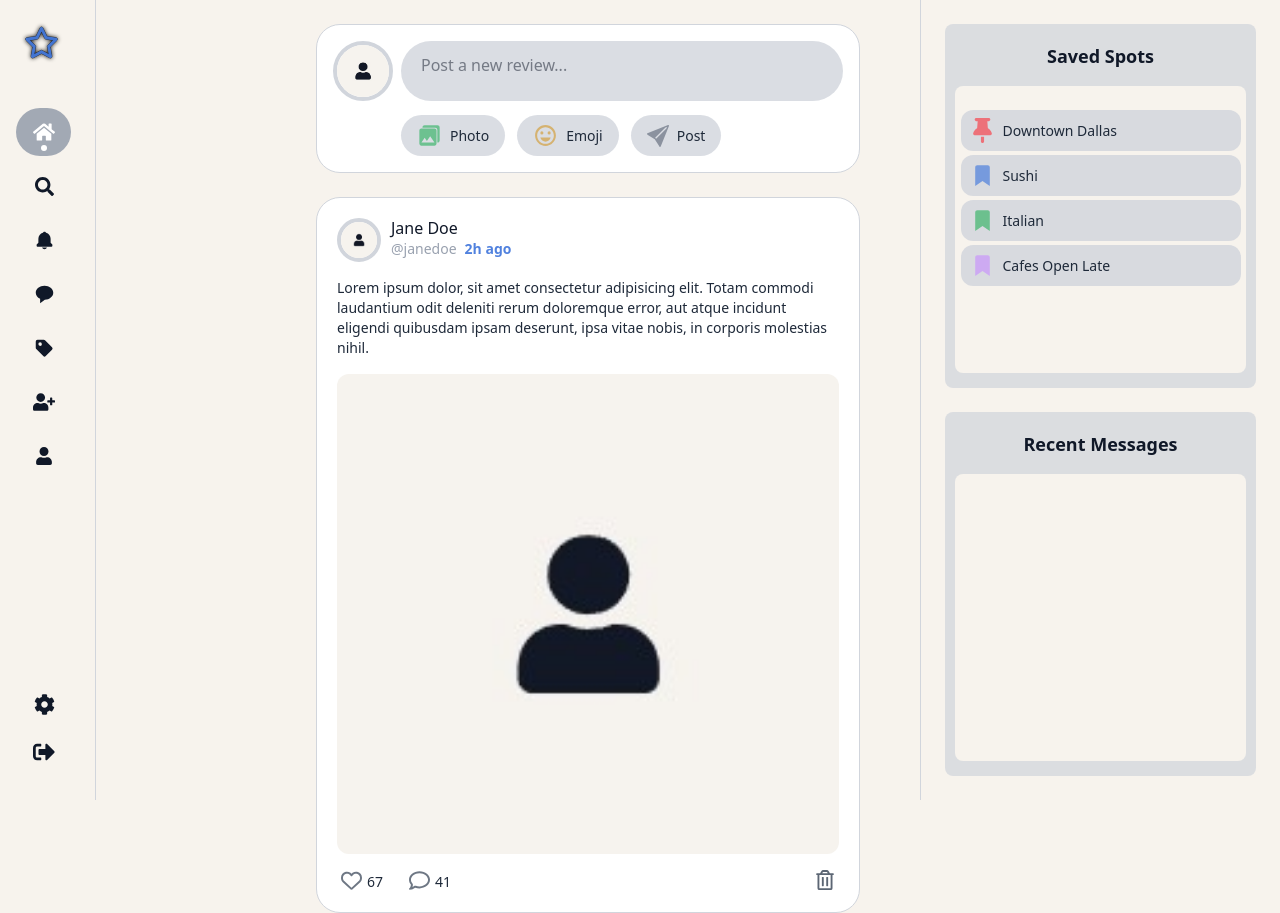
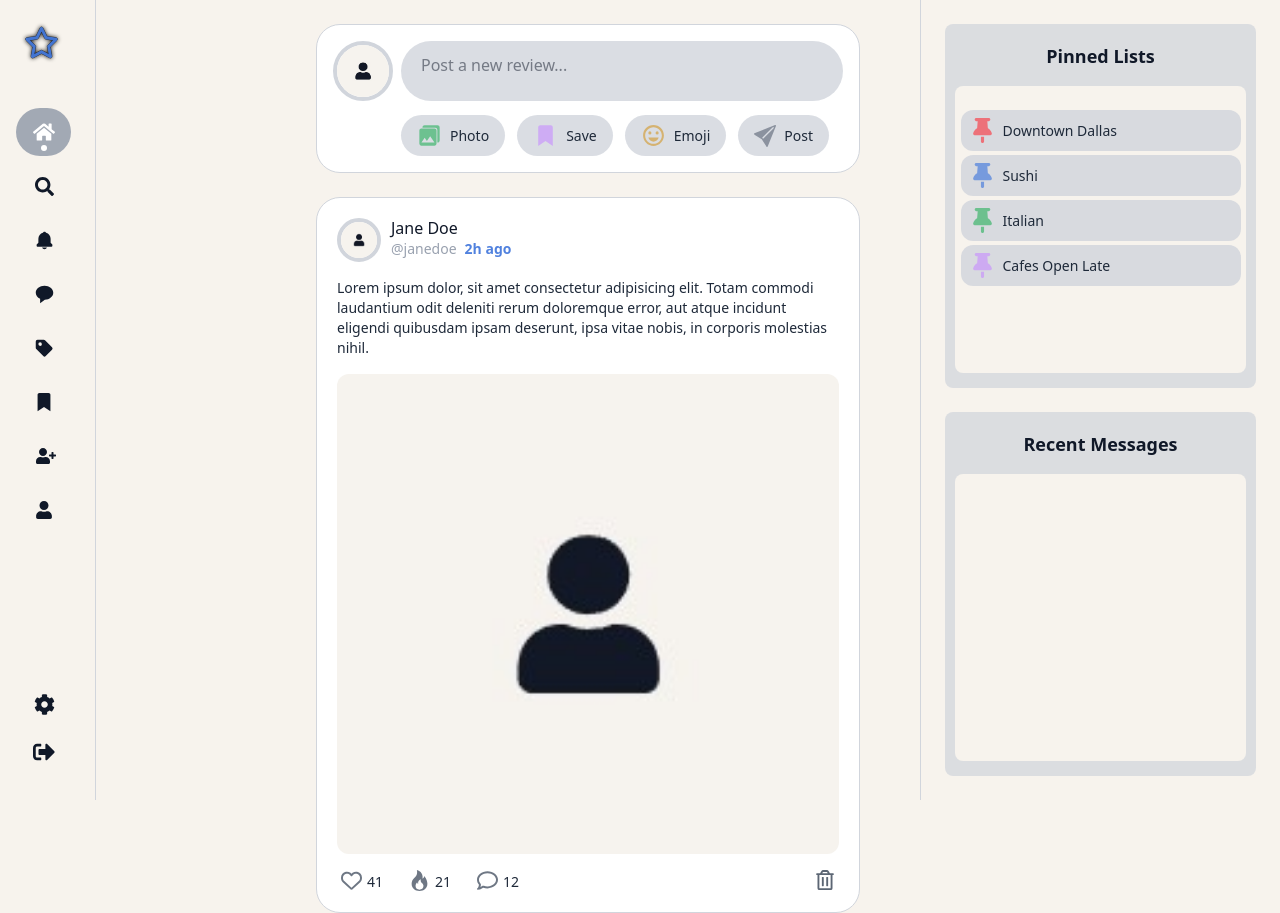
Before and after one commit to sanspandey45/bite-social-app, a Next.js app: page /home in a window 1280 px wide. Built offline with nearby package versions, Linux system fonts and the light colour scheme; no server answers; sample sign-in values are in the browser's storage.

Commit message:
added fire emoji button to post interaction

```diff
--- a/src/app/(protected)/post/[postId]/page.tsx
+++ b/src/app/(protected)/post/[postId]/page.tsx
@@ -1,9 +1,10 @@
 import Image from "next/image";
 import Link from "next/link";
 import React from "react";
-import { FaRegTrashAlt, FaRegComment, FaRegHeart } from "react-icons/fa";
+import { FaRegTrashAlt, FaRegComment, FaRegHeart, } from "react-icons/fa";
 import CommentInput from '@/components/comment/CommentInput'
 import Comments from "@/components/comment/Comments";
+import { BsFire } from "react-icons/bs";
 
 export default function PostViewPage() {
   return (
@@ -49,22 +50,29 @@ export default function PostViewPage() {
         </div>
       </Link>
 
-      <div className="mt-4 mx-1 flex gap-6.5">
+      <div className="mt-4 mx-1 flex justify-between">
+        <div className="flex gap-6.5 ">
           {/* like button */}
           <button className="text-gray-600/80 cursor-pointer flex item-center gap-1.25 hover:text-gray-800">
-            <FaRegHeart size={21}/>
-            <span className="text-sm text-gray-800 mt-0.5">67</span>
+            <FaRegHeart size={21} />
+            <span className="text-sm text-gray-800 mt-0.5">41</span>
+          </button>
+          {/* fire button */}
+          <button className="text-gray-600/80 cursor-pointer flex item-center gap-1.25 hover:text-gray-800">
+            <BsFire size={21} />
+            <span className="text-sm text-gray-800 mt-0.5">21</span>
           </button>
           {/* comment button */}
           <Link href="/post/......">
             <button className="text-gray-600/80 cursor-pointer flex item-center gap-1.25 hover:text-gray-800">
-              <FaRegComment size={21}/>
-              <span className="text-sm text-gray-800 mt-0.5">41</span>
+              <FaRegComment size={21} />
+              <span className="text-sm text-gray-800 mt-0.5">12</span>
             </button>
           </Link>
+        </div>
         {/* delete button */}
-        <button className="text-gray-600/90 cursor-pointer flex item-center gap-1 hover:text-gray-800">
-            <FaRegTrashAlt size={20}/>
+        <button className="text-gray-600/90 cursor-pointer flex item-center hover:text-gray-800">
+          <FaRegTrashAlt size={20} />
         </button>
       </div>
     </div>
--- a/src/components/comment/Comments.tsx
+++ b/src/components/comment/Comments.tsx
@@ -19,14 +19,14 @@ export default function Comments() {
           />
         </div>
         <div>
-          <p className="-mt-1 -mb-1">Jane Doe</p>
+          <p className="-mt-1 -mb-1">John Stevens</p>
           <div>
             <span className="mr-2 text-sm font-normal text-gray-400">
               {" "}
-              {/* username */} @janedoe
+              {/* username */} @johns
             </span>
             <span className="text-blue-primary text-sm font-semibold">
-              2h ago
+              1h ago
             </span>
           </div>
         </div>
--- a/src/components/general/LeftSidebar.tsx
+++ b/src/components/general/LeftSidebar.tsx
@@ -15,6 +15,7 @@ import {
   BiSolidBell,
   BiSolidMessageRounded,
   BiSolidPurchaseTag,
+  BiSolidBookmark,
 } from "react-icons/bi";
 import { usePathname } from "next/navigation";
 import { signOut } from "next-auth/react";
@@ -45,8 +46,13 @@ const links = [
     name: "Promotions",
   },
   {
+    href: "/savedlists",
+    icon: <BiSolidBookmark size={22} />,
+    name: "All Saved Lists",
+  },
+  {
     href: "/addfriends",
-    icon: <FaUserPlus size={22} />,
+    icon: <FaUserPlus size={22} className="ml-1"/>,
     name: "Add Friends",
   },
   { href: "/profile", icon: <FaUser size={18} />, name: "Profile" },
--- a/src/components/general/RightSidebar.tsx
+++ b/src/components/general/RightSidebar.tsx
@@ -1,9 +1,7 @@
 // components/Sidebar.tsx (or wherever you put it)
 "use client";
 
-import { BiSolidBookmark } from "react-icons/bi";
 import { FaThumbtack } from "react-icons/fa6";
-import { SiThumbtack } from "react-icons/si";
 
 // Note: we need client side features like collapsable menu, active link highlighting, etc.
 
@@ -19,7 +17,7 @@ export default function RightSidebar() {
       {/* map block*/}
       <div className="bg-gray-300/70 rounded-lg p-2.5 h-1/2">
         <h3 className="text-center text-gray-900 text-lg font-semibold mt-2">
-          Saved Spots
+          Pinned Lists
         </h3>
         {/* map itself */}
         <div className="fixed-center bg-beige rounded-lg h-5/6 mt-4 flex p-5 items-center flex-col">
@@ -29,15 +27,15 @@ export default function RightSidebar() {
               <span className="text-sm text-gray-800"> Downtown Dallas </span>
             </button>
             <button className="text-blue-primary/70 w-70 hover:text-blue-primary flex items-center bg-gray-300/80 hover:bg-gray-300 px-2.25 py-2 gap-2 m-1 rounded-xl cursor-pointer">
-              <BiSolidBookmark size={25} />
+              <FaThumbtack size={25} />
               <span className="text-sm text-gray-800"> Sushi </span>
             </button>
             <button className="text-green-600/50 w-70 hover:text-green-600/80 flex items-center bg-gray-300/80 hover:bg-gray-300 px-2.25  py-2 gap-2 m-1 rounded-xl cursor-pointer">
-              <BiSolidBookmark size={25} />
+              <FaThumbtack size={25} />
               <span className="text-sm text-gray-800"> Italian </span>
             </button>
             <button className="text-purple-400/50 w-70 hover:text-purple-400/85 flex items-center bg-gray-300/80 hover:bg-gray-300 px-2.25  py-2 gap-2 m-1 rounded-xl cursor-pointer">
-              <BiSolidBookmark size={25} />
+              <FaThumbtack size={25} />
               <span className="text-sm text-gray-800"> Cafes Open Late </span>
             </button>
           </div>
--- a/src/components/post/CreatePostInput.tsx
+++ b/src/components/post/CreatePostInput.tsx
@@ -6,6 +6,7 @@ import { BsSendFill } from "react-icons/bs";
 import { IoMdPhotos } from "react-icons/io";
 import { MdOutlineEmojiEmotions } from "react-icons/md";
 import { useState } from "react";
+import { BiSolidBookmark } from "react-icons/bi";
 
 export default function CreatePostInput() {
   const [isPosting, setIsPosting] = useState(false);
@@ -39,6 +40,11 @@ export default function CreatePostInput() {
             <button className="text-green-600/50 hover:text-green-600 flex items-center bg-gray-300/80 hover:bg-gray-300 px-4 py-2 gap-2 rounded-3xl cursor-pointer">
               <IoMdPhotos size={25} />
               <span className="text-sm text-gray-800"> Photo </span>
+            </button>
+            {/* Save to list button */}
+            <button className="text-purple-400/50 hover:text-purple-400/85 flex items-center bg-gray-300/80 hover:bg-gray-300 px-4 py-2 gap-2 rounded-3xl cursor-pointer">
+              <BiSolidBookmark size={25} />
+              <span className="text-sm text-gray-800"> Save </span>
             </button>
             {/* Emoji button */}
             <button className="text-yellow-600/50 hover:text-yellow-600 flex items-center bg-gray-300/80 hover:bg-gray-300 px-4 py-2 gap-2 rounded-3xl cursor-pointer">
--- a/src/components/post/Post.tsx
+++ b/src/components/post/Post.tsx
@@ -3,6 +3,7 @@
 import Image from "next/image";
 import Link from "next/link";
 import React from "react";
+import { BsFire } from "react-icons/bs";
 import { FaRegTrashAlt } from "react-icons/fa";
 import { FaRegComment, FaRegHeart } from "react-icons/fa6";
 
@@ -59,13 +60,18 @@ export default function Post() {
           {/* like button */}
           <button className="text-gray-600/80 cursor-pointer flex item-center gap-1.25 hover:text-gray-800">
             <FaRegHeart size={21} />
-            <span className="text-sm text-gray-800 mt-0.5">67</span>
+            <span className="text-sm text-gray-800 mt-0.5">41</span>
+          </button>
+          {/* fire button */}
+          <button className="text-gray-600/80 cursor-pointer flex item-center gap-1.25 hover:text-gray-800">
+            <BsFire size={21} />
+            <span className="text-sm text-gray-800 mt-0.5">21</span>
           </button>
           {/* comment button */}
           <Link href="/post/......">
             <button className="text-gray-600/80 cursor-pointer flex item-center gap-1.25 hover:text-gray-800">
               <FaRegComment size={21} />
-              <span className="text-sm text-gray-800 mt-0.5">41</span>
+              <span className="text-sm text-gray-800 mt-0.5">12</span>
             </button>
           </Link>
         </div>
```
Lines whose indentation alone changed are shown as unchanged.
